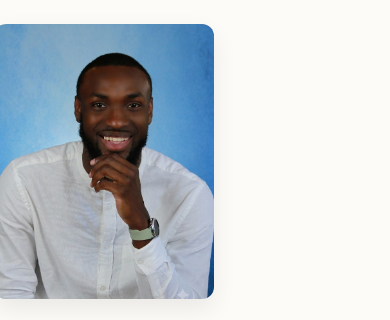
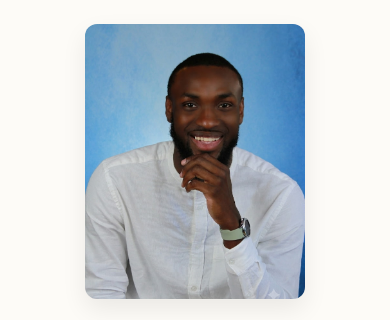
Before and after one commit to OliverAdams56/oliveradams56.github.io, a plain HTML site: page index.html in a window 390 px wide. Shown: the top 320 px of the page. Drawn offline with Linux system fonts and the light colour scheme.

Commit message:
center image on mobile

```diff
--- a/style.css
+++ b/style.css
@@ -235,7 +235,7 @@ section {
     }
 
     .profile-container {
-        width: 160px;
+        align-self: center;
     }
 
     h1 {
```
